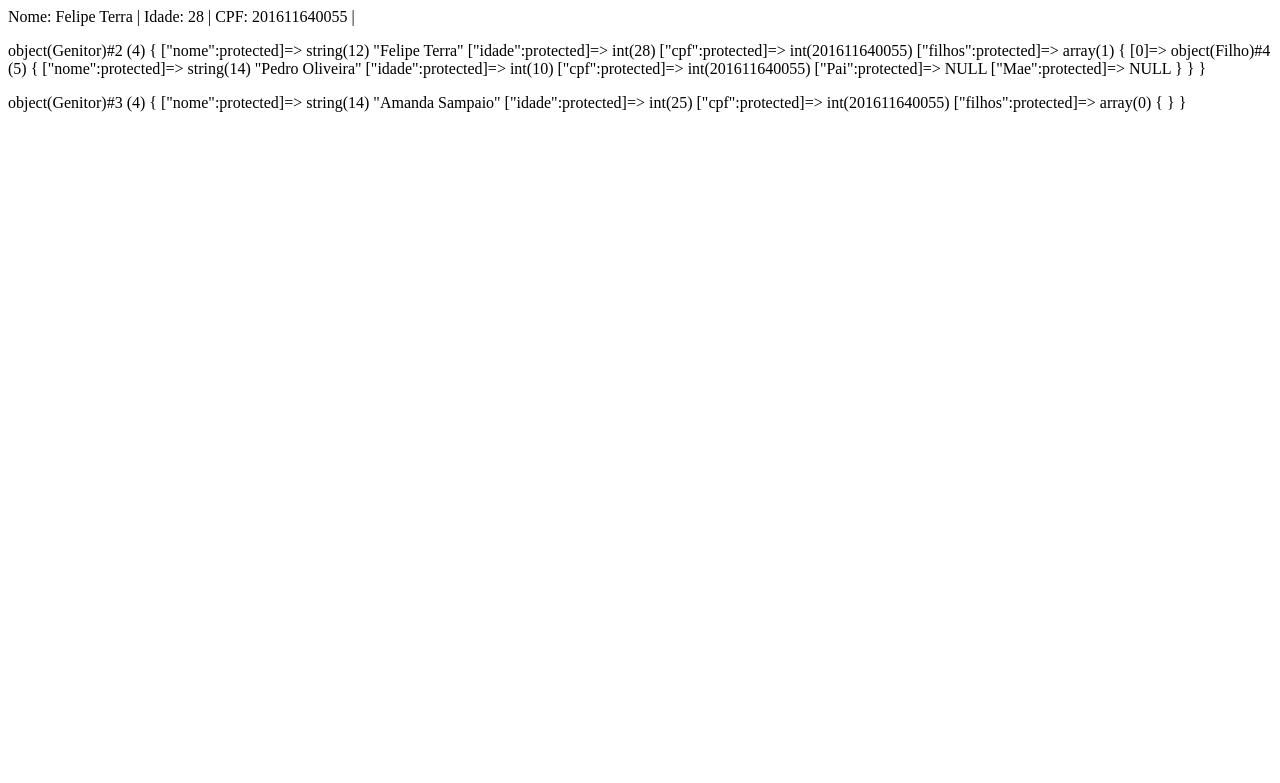
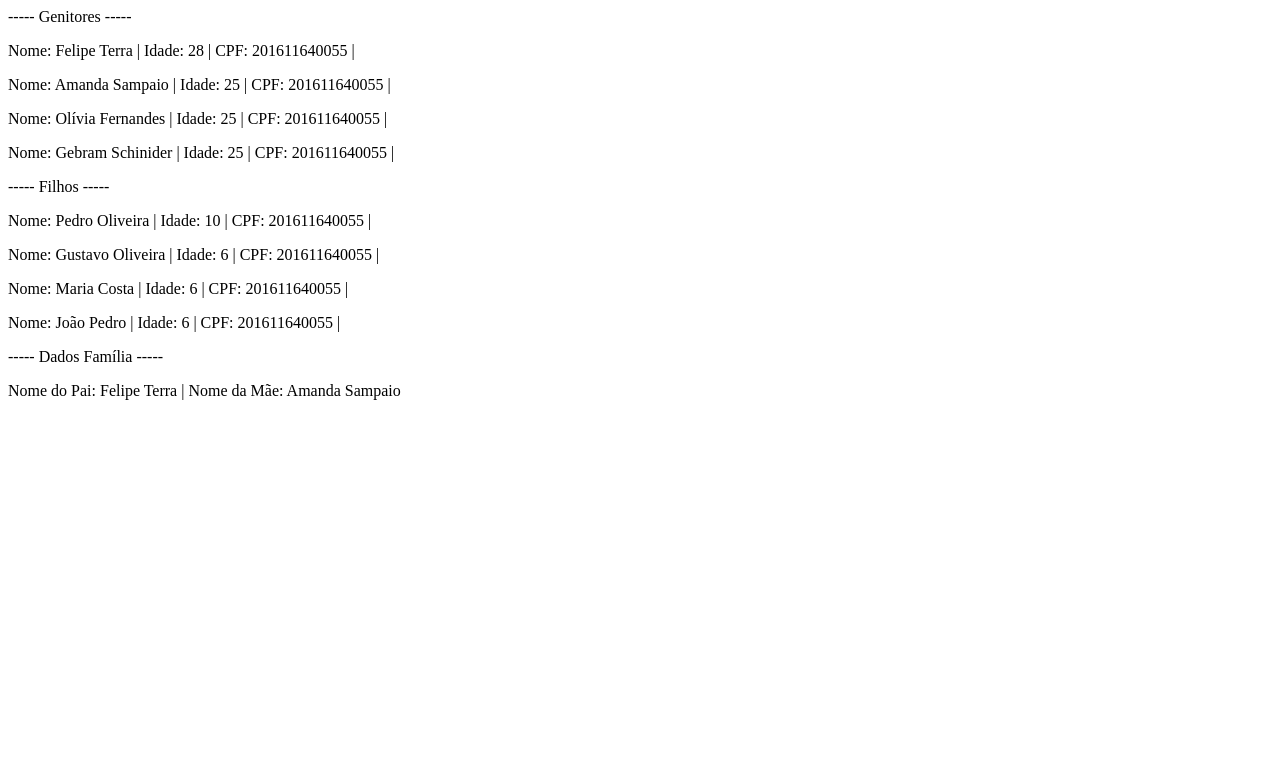
Before and after one commit to FelipeTerra/Prog-WEB, a PHP site: page /teste.php in a window 1280 px wide. Shown: the top 783 px of the page. Run offline with PHP 8.4, Linux system fonts and the light colour scheme.

Commit message:
Correções e Implementação
Correções em alguns detalhes e implementação da classe família

```diff
--- a/AVAL-4-FELIPE-TERRA/Familia.php
+++ b/AVAL-4-FELIPE-TERRA/Familia.php
@@ -0,0 +1,55 @@
+<?php
+
+require_once('Genitor.php');
+require_once('Filho.php');
+
+class Familia {
+    public $Pai, $Mae, $Filhos;
+
+    public function __construct(Genitor $pai, Genitor $mae)
+    {
+        $this->Pai = $pai;
+        $this->Mae = $mae;
+        $this->Filhos = [];
+
+    }
+
+    public function setPai(Genitor $pai){
+        $this->Pai = $pai;
+    }
+    public function getPai(){
+        return $this->Pai;
+    }
+
+    public function setMae(Genitor $mae){
+        $this->Mae = $mae;
+    }
+    public function getMae(){
+        return $this->Mae;
+    }
+
+    public function addFilho(Filho $filho){
+        $this->Filhos[] = $filho;
+    }
+
+    public function getFilho(){
+        return $this->Filhos;
+    }
+
+    function getHtml(){
+        // $f = "<ul>";
+        // foreach ($this->Filhos as $i){
+        //     $f .= "<li> $i </li>";
+        // }
+        // $f .= "</ul>";
+        return "<p>" .
+        "Nome do Pai: " .  $this->Pai->getNome() ." | ".
+        "Nome da Mãe: " .  $this->Mae->getNome() ." <br> ".
+        "</p>";
+    }
+}
+
+?>
+<!-- "Nome: "        .  $this->getNome()   ." | ".
+"Idade: "       .  $this->getIdade()  ." | ".
+"CPF: "         .  $this->getCPF()    ." | ". -->
--- a/AVAL-4-FELIPE-TERRA/Filho.php
+++ b/AVAL-4-FELIPE-TERRA/Filho.php
@@ -6,16 +6,27 @@ require_once('Genitor.php');
 class Filho extends Pessoa {
     protected $Pai, $Mae;
 
-    public function __construct($nome='', $idade=0, $cpf=0, $teste=''){
+    public function __construct(Genitor $pai, Genitor $mae, $nome='', $idade=0, $cpf=0, $teste=''){
         parent::__construct($nome, $idade, $cpf,$teste);
-        // $this->Pai = $pai;
-        // $this->Mae = $mae;
+        $this->Pai = $pai;
+        $this->Mae = $mae;
     }
 
     public function setPai(Genitor $pai){
         $this->Pai = $pai;
     }
 
+    public function getPai(){
+        return $this->Pai;
+    }
+
+    public function setMae(Genitor $mae){
+        $this->Mae = $mae;
+    }
+
+    public function getMae(){
+        return $this->Mae;
+    }
 
     function getHtml(){
         return "<p>" .
--- a/AVAL-4-FELIPE-TERRA/teste.php
+++ b/AVAL-4-FELIPE-TERRA/teste.php
@@ -2,26 +2,35 @@
 
 require_once('Genitor.php');
 require_once('Filho.php');
+require_once('Familia.php');
 
 $g1 = new Genitor("Felipe Terra", 28, 201611640055);
 $g2 = new Genitor("Amanda Sampaio", 25, 201611640055);
+$g3 = new Genitor("Olívia Fernandes", 25, 201611640055);
+$g4 = new Genitor("Gebram Schinider", 25, 201611640055);
 
-$f1 = new Filho("Pedro Oliveira", 10, 201611640055, $g1);
-// $f2 = new Filho("Gustavo Oliveira", 6, 201611640055);
-// $f3 = new Filho("Maria Costa", 6, 201611640055);
-// $f4 = new Filho("João Pedro", 6, 201611640055);
+$filho1 = new Filho($g1, $g2, "Pedro Oliveira", 10, 201611640055);
+$filho2 = new Filho($g1, $g2, "Gustavo Oliveira", 6, 201611640055);
+$filho3 = new Filho($g3, $g4, "Maria Costa", 6, 201611640055);
+$filho4 = new Filho($g3, $g4,"João Pedro", 6, 201611640055);
 
-$g1->adicionarFilho($f1);
-// $g1->adicionarFilho($f2);
-// $g1->adicionarFilho($f3);
-// $g1->adicionarFilho($f4);
+$familia1 = new Familia($g1, $g2, $filho1);
+
+
+echo "<p> ----- Genitores ----- </p>";
+echo $g1->getHtml();
+echo $g2->getHtml();
+echo $g3->getHtml();
+echo $g4->getHtml();
+
+echo "<p> ----- Filhos ----- </p>";
+echo $filho1->getHtml();
+echo $filho2->getHtml();
+echo $filho3->getHtml();
+echo $filho4->getHtml();
+
+echo "<p> ----- Dados Família ----- </p>";
+echo $familia1->getHtml();
+
 
 //$g1->removerFilho($f2);
-
-
-echo $g1->getHtml();
-//echo $g2->getHtml();
-
-var_dump($g1);
-echo "<p>";
-var_dump($g2);
```
